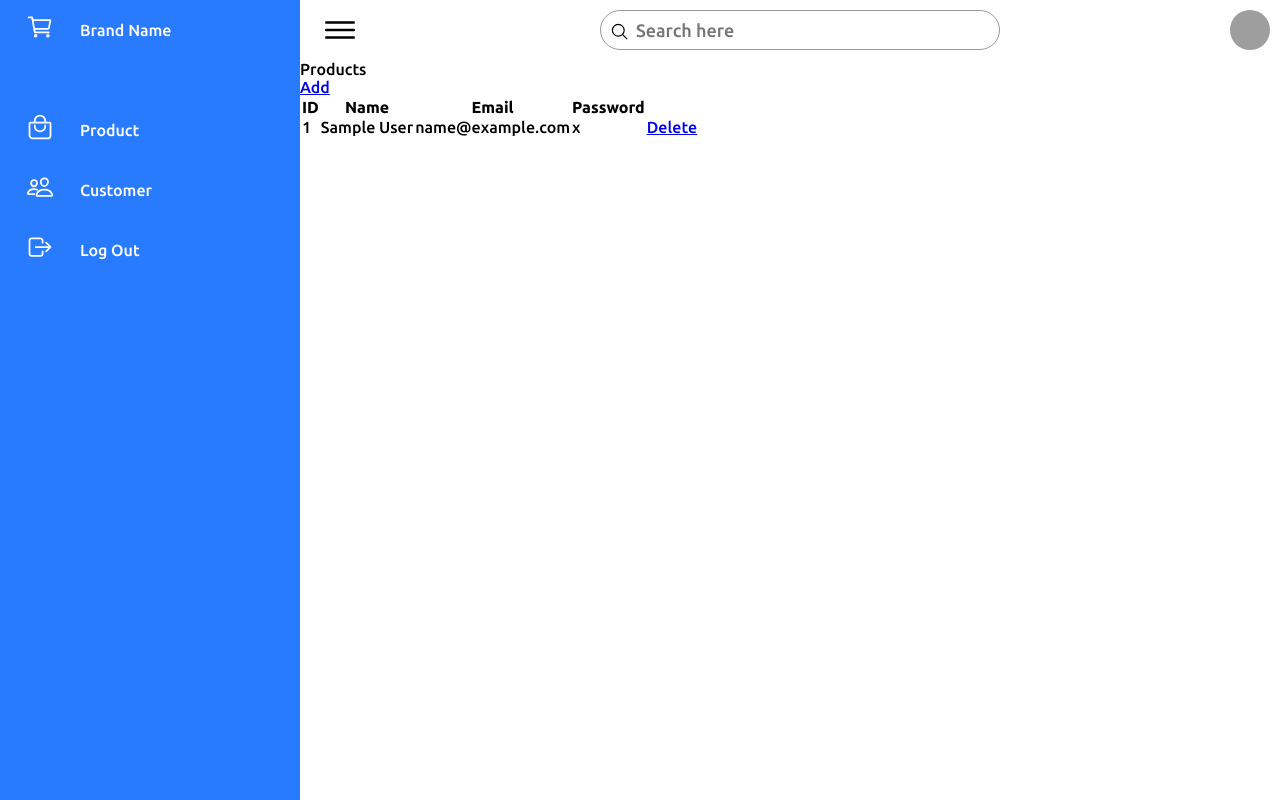
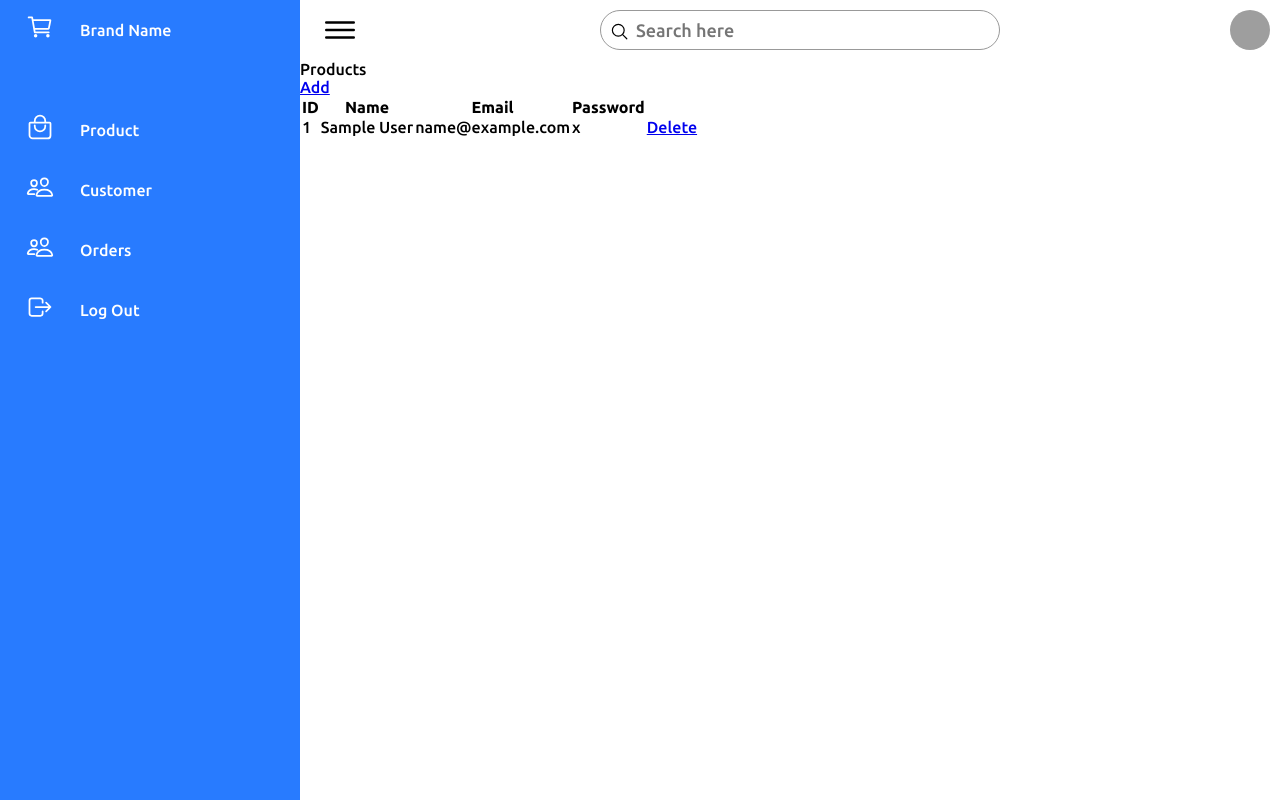
Before and after one commit to mbasnet201819/WebDevelopmentProject-Exclsv, a Django app: page /cust in a window 1280 px wide. Run offline with Django 4.2, Linux system fonts and the light colour scheme; tables that the repository leaves empty hold one stand-in row (values such as "Sample post"); grey boxes are pictures that could not be loaded.

Commit message:
customet ppage d

```diff
--- a/templates/administator/customer.html
+++ b/templates/administator/customer.html
@@ -28,6 +28,12 @@
                 <a href="/cust">
                     <span class="icon "><ion-icon name="people-outline"></ion-icon></span>
                     <span class="title ">Customer</span>
+                </a>
+            </li>
+                  </li>        <li>
+                <a href="/order">
+                    <span class="icon "><ion-icon name="people-outline"></ion-icon></span>
+                    <span class="title ">Orders</span>
                 </a>
             </li>
 
```
